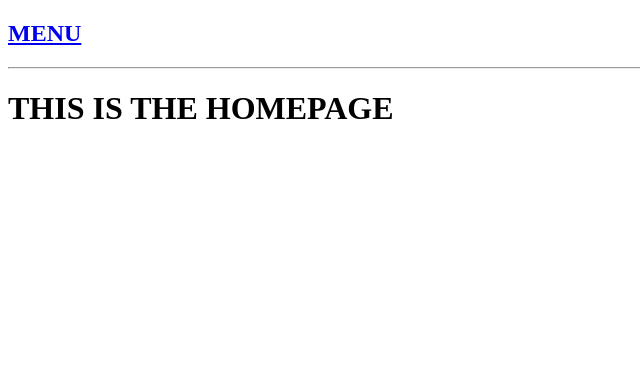
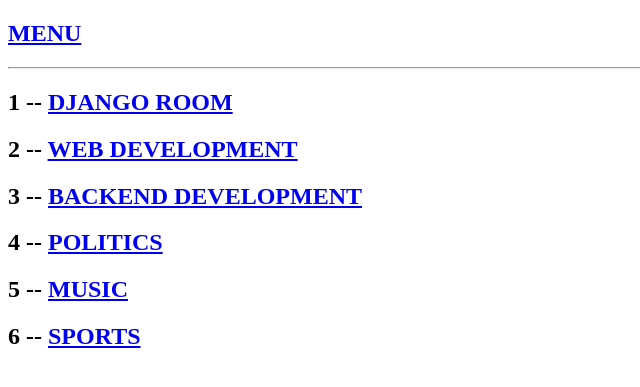
Before and after one commit to MarkNgugi/JOOUSTHUB, a Django app: page /home/ in a window 1280 px wide. Shown: the top 387 px of the page, without its empty margins (0-640 px from the left). Run offline with Django 4.2, Linux system fonts and the light colour scheme.

Commit message:
Rendered data to templates from a dictionary

```diff
--- a/base/urls.py
+++ b/base/urls.py
@@ -3,5 +3,6 @@
 
 urlpatterns = [
 
-    path('home/', views.home, name='home')
+    path('home/', views.home, name='home'),
+    path('room/<int:pk>/', views.room, name='room'),
 ]
--- a/base/views.py
+++ b/base/views.py
@@ -1,5 +1,26 @@
 from django.shortcuts import render
 
 
+rooms = [
+
+    {"id":1,"name":"DJANGO ROOM"},
+    {"id":2,"name":"WEB DEVELOPMENT"},
+    {"id":3,"name":"BACKEND DEVELOPMENT"},
+    {"id":4,"name":"POLITICS"},
+    {"id":5,"name":"MUSIC"},
+    {"id":6,"name":"SPORTS"},
+
+]
+
 def home(request):
-    return render(request,"home.html")
+    context = {"rooms":rooms}
+    return render(request,"home.html",context)
+
+def room(request,pk):
+    room = None
+    for i in rooms:
+        if i["id"] == int(pk):
+            room = i
+
+    context = {"room":room}
+    return render(request,"room.html",context)
--- a/templates/home.html
+++ b/templates/home.html
@@ -1,5 +1,13 @@
 {% extends 'main.html' %}
 
 {% block content %}
-<h1>THIS IS THE HOMEPAGE</h1>
+
+<div>
+    <div>
+        {% for room in rooms %}
+        <h2>{{room.id}} -- <a href="{% url 'room' room.id %}">{{room.name}}</a></h2>
+        {% endfor %}
+    </div>
+</div>
+
 {% endblock %}
```
Also changed, not shown: templates/room.html (added, +7 -0 lines).
